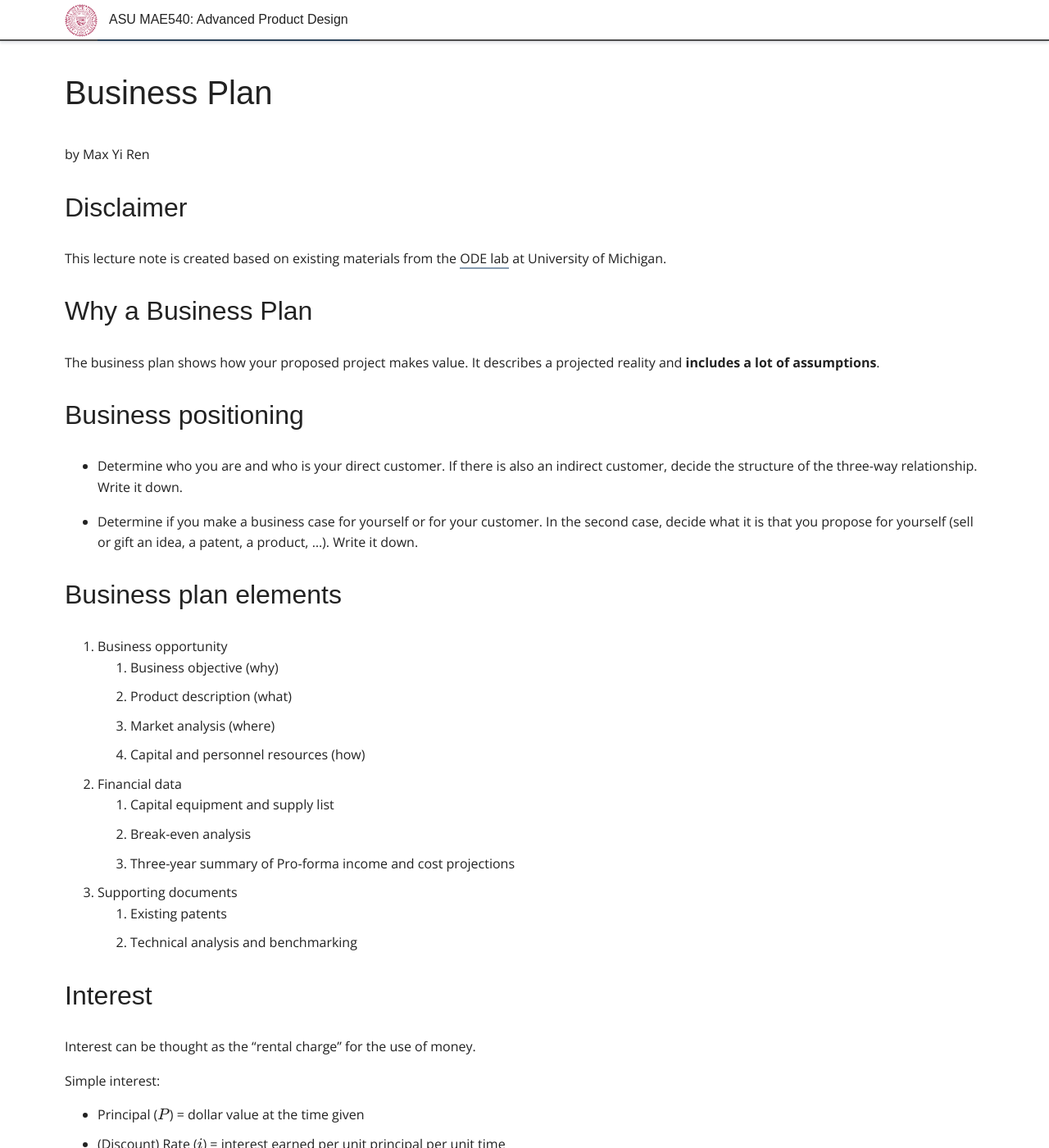
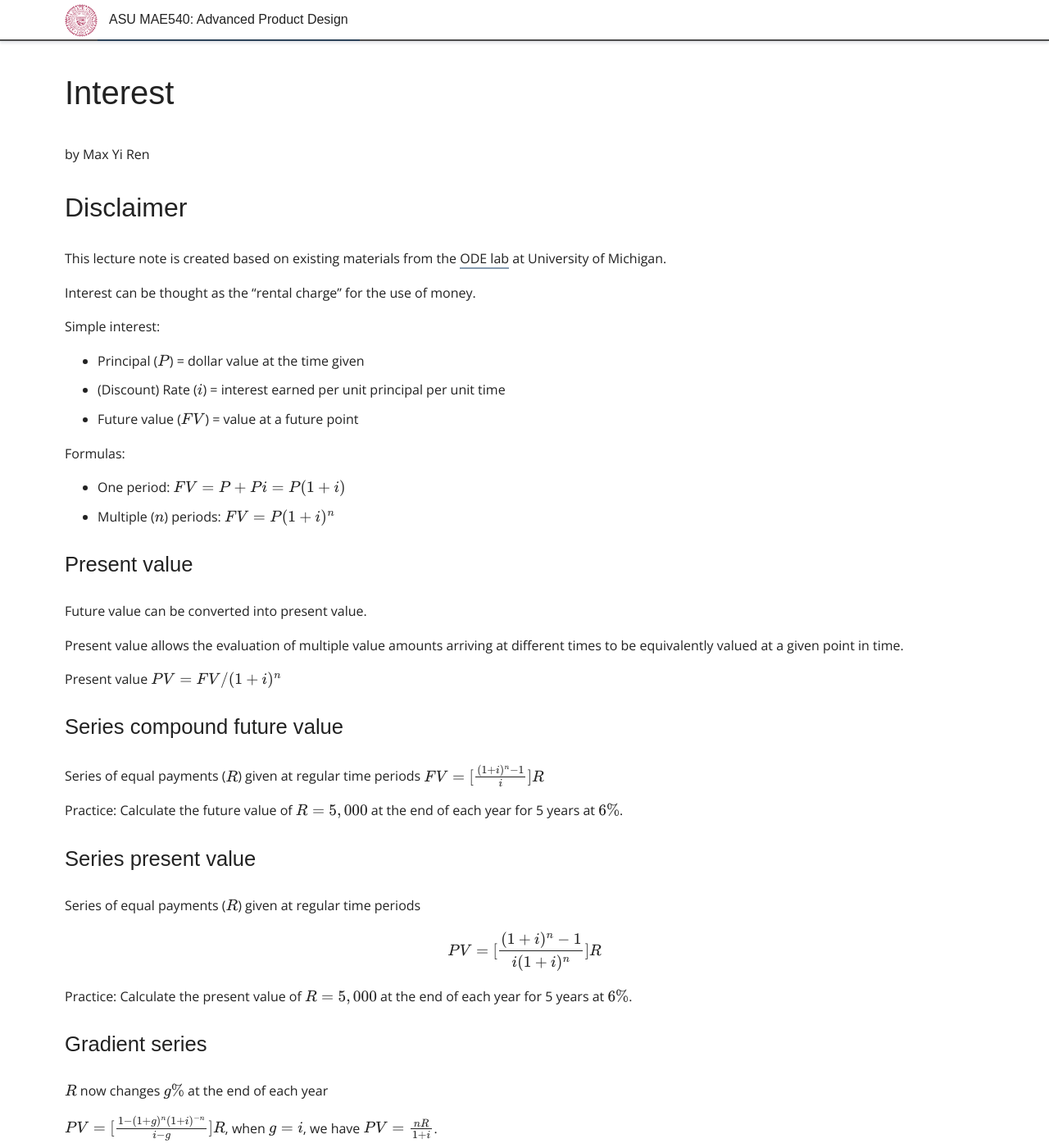
Before and after one commit to DesignInformaticsLab/DesignInformaticsLab.github.io, a Jekyll site: the page built from _posts/teaching/productdesign/2017-04-03-interest.md, in a window 1280 px wide and 1400 px high. Shown: the whole window at 82% size. Built offline with Jekyll 4.4.1, drawn with Linux system fonts in a browser that asks for light colours; some web fonts are replaced; formulas are drawn with MathJax 3.

Commit message:
updated lecture notes

```diff
--- a/_posts/teaching/productdesign/2017-04-03-businessplan.md
+++ b/_posts/teaching/productdesign/2017-04-03-interest.md
@@ -1,7 +1,7 @@
 ---
 categories: productdesign_lecture
 layout: apd_default
-title:  Business Plan
+title:  Interest
 published: true
 ---
 <style TYPE="text/css">
@@ -24,43 +24,13 @@ MathJax.Hub.Queue(function() {
 <script type="text/javascript" src="http://cdn.mathjax.org/mathjax/latest/MathJax.js?config=TeX-AMS-MML_HTMLorMML"></script>
 
 
-# Business Plan
+# Interest
 by Max Yi Ren
 
 ## Disclaimer
 This lecture note is created based on existing materials from the [ODE lab][3] at University of Michigan.
 
-## Why a Business Plan
-The business plan shows how your proposed project makes value.
-It describes a projected reality and **includes a lot of assumptions**.
 
-## Business positioning
-
-* Determine who you are and who is your direct customer. If there is also an indirect customer,
-  decide the structure of the three-way relationship. Write it down.
-
-* Determine if you make a business case for yourself or for your customer. In the second case,
-  decide what it is that you propose for yourself (sell or gift an idea, a patent, a product, ...). Write it
-  down.
-
-## Business plan elements
-
-  1. Business opportunity
-      1. Business objective (why)
-      2. Product description (what)
-      3. Market analysis (where)
-      4. Capital and personnel resources (how)
-
-  2. Financial data
-      1. Capital equipment and supply list
-      2. Break-even analysis
-      3. Three-year summary of Pro-forma income and cost projections
-
-  3. Supporting documents
-      1. Existing patents
-      2. Technical analysis and benchmarking
-
-## Interest
 Interest can be thought as the "rental charge" for the use of money.
 
 Simple interest:
```
Also changed, not shown: _posts/teaching/designopt/2017-04-16-syllabus.md (+1 -1 lines), _posts/teaching/productdesign/2017-04-16-final.markdown (added, +72 -0 lines).
